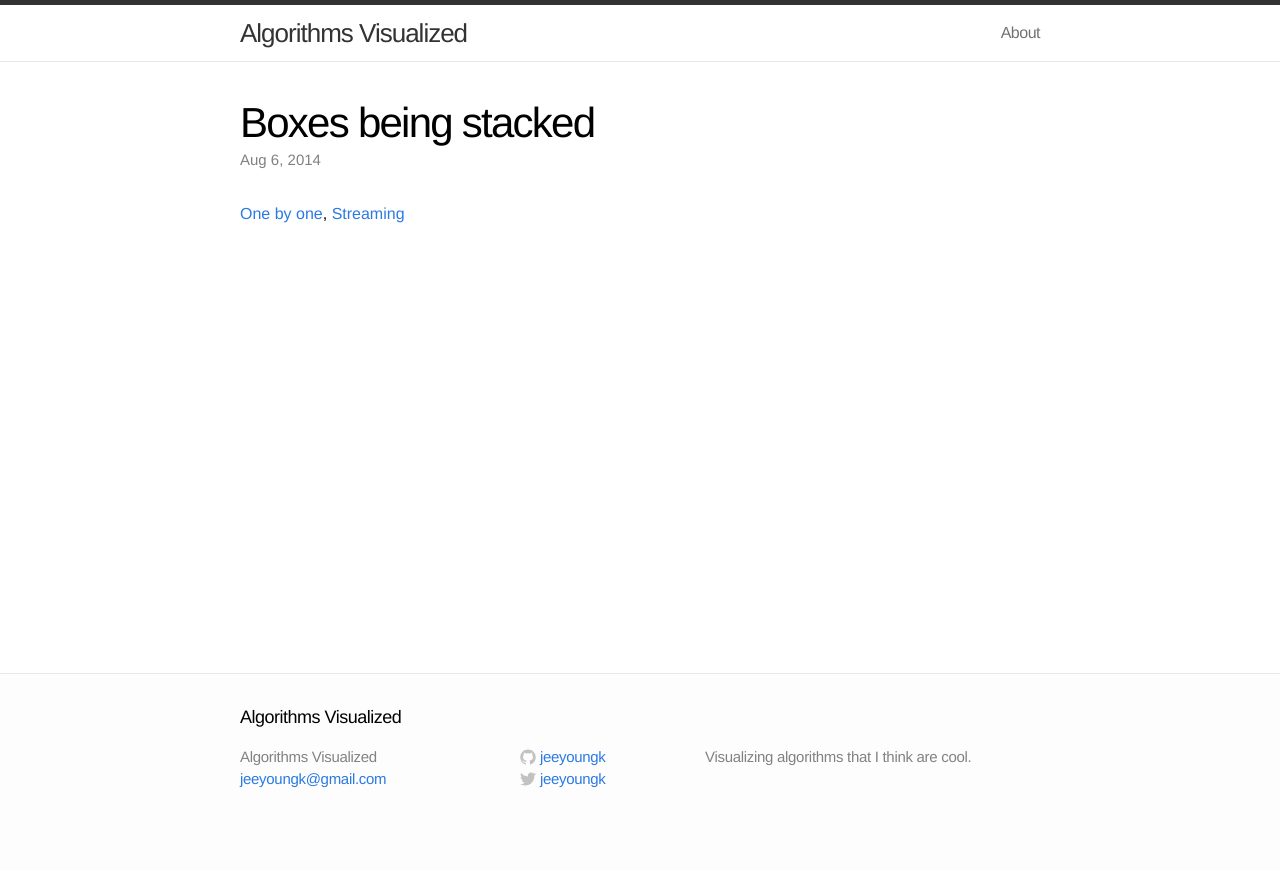
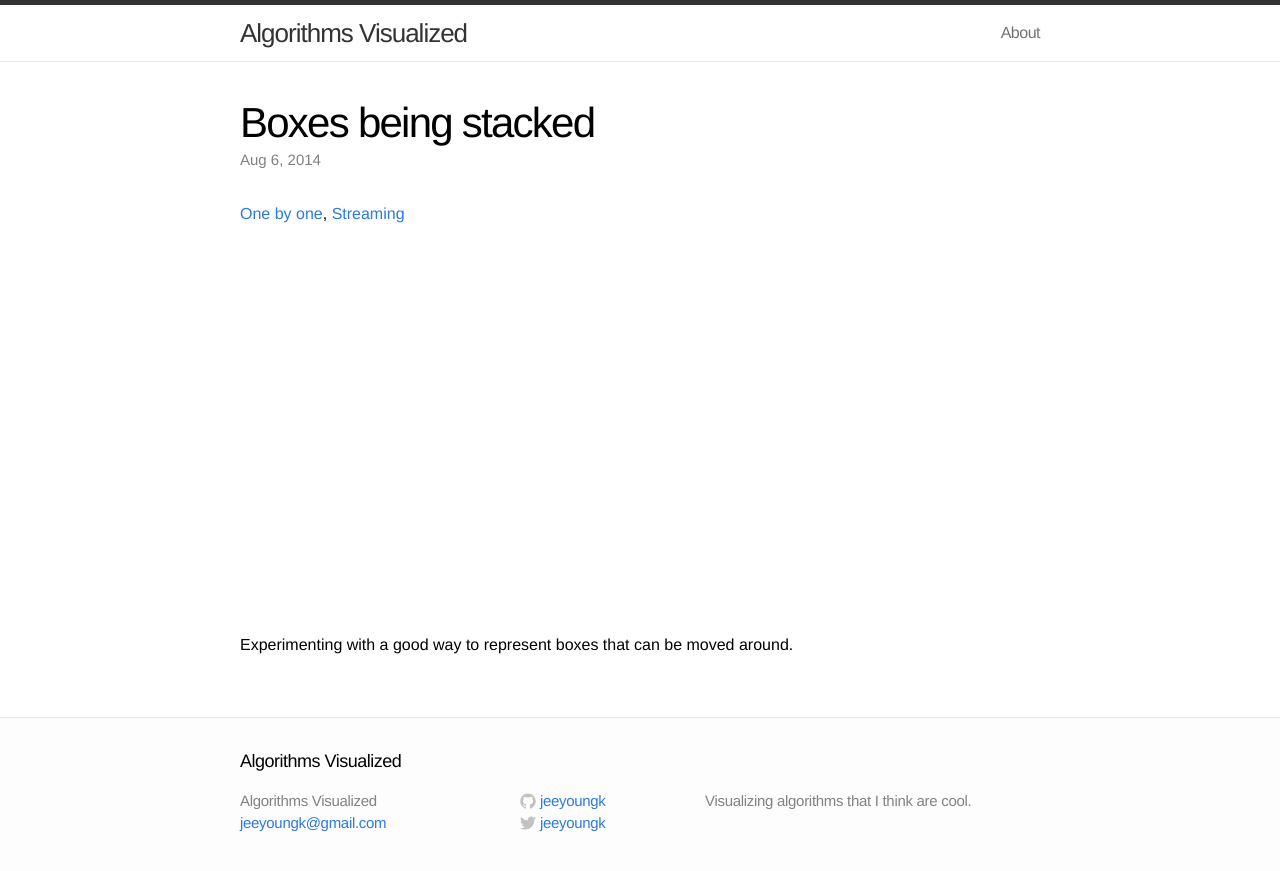
Before and after one commit to jeeyoungk/visualization, a Jekyll site: the page built from _posts/2014-08-06-boxes.md, in a window 1280 px wide. Shown: the top 871 px of the page. Built offline with Jekyll 4.4.1, drawn with Linux system fonts in a browser that asks for light colours; nearby versions of some CDN libraries.

Commit message:
Adding comment.

```diff
--- a/_posts/2014-08-06-boxes.md
+++ b/_posts/2014-08-06-boxes.md
@@ -9,5 +9,8 @@ date:   2014-08-06
   <a href="javascript:streaming()">Streaming</a>
 </div>
 <svg id="canvas" class="canvas"></svg>
+
+Experimenting with a good way to represent boxes that can be moved around.
+
 <script src="{{ '/assets/common.js' | prepend: site.baseurl }}"></script>
 <script src="{{ '/assets/boxes.js' | prepend: site.baseurl }}"></script>
```
